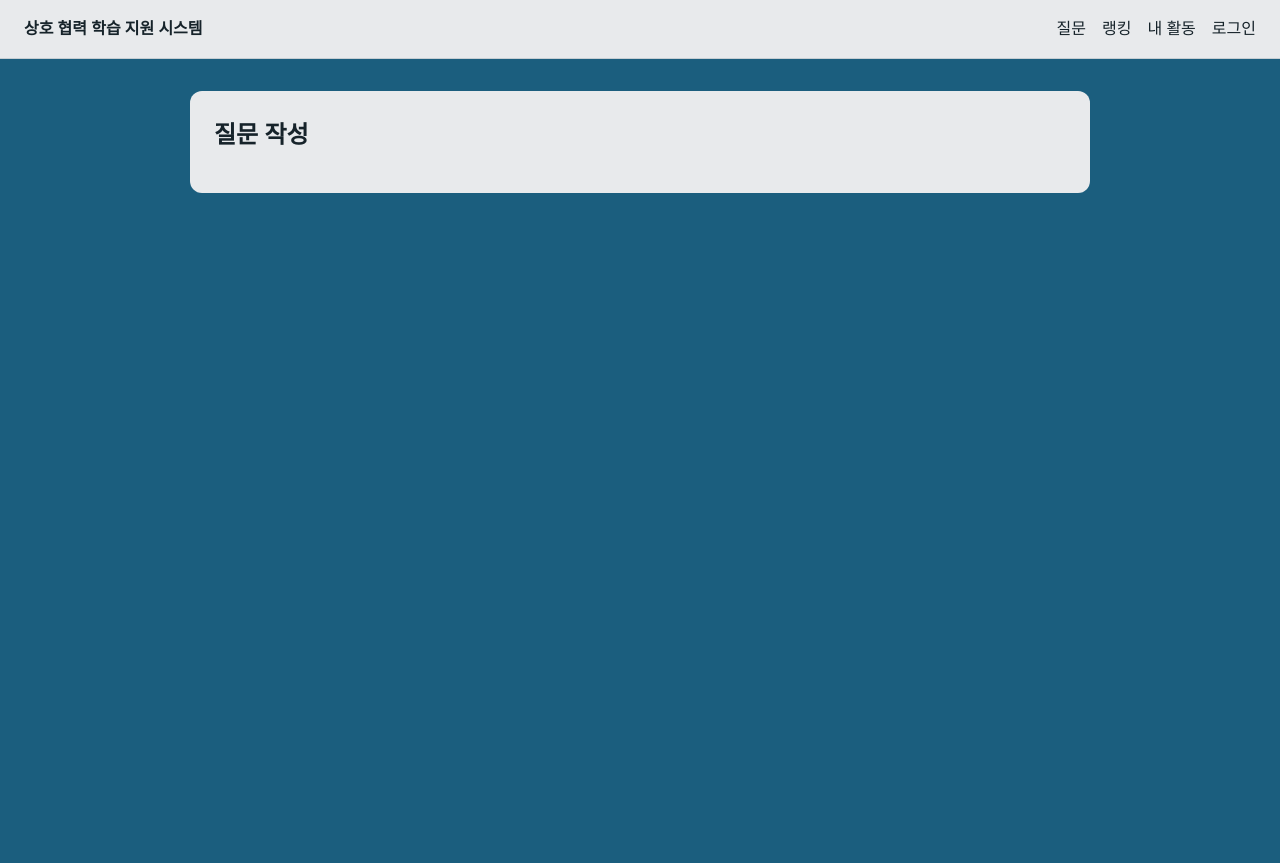
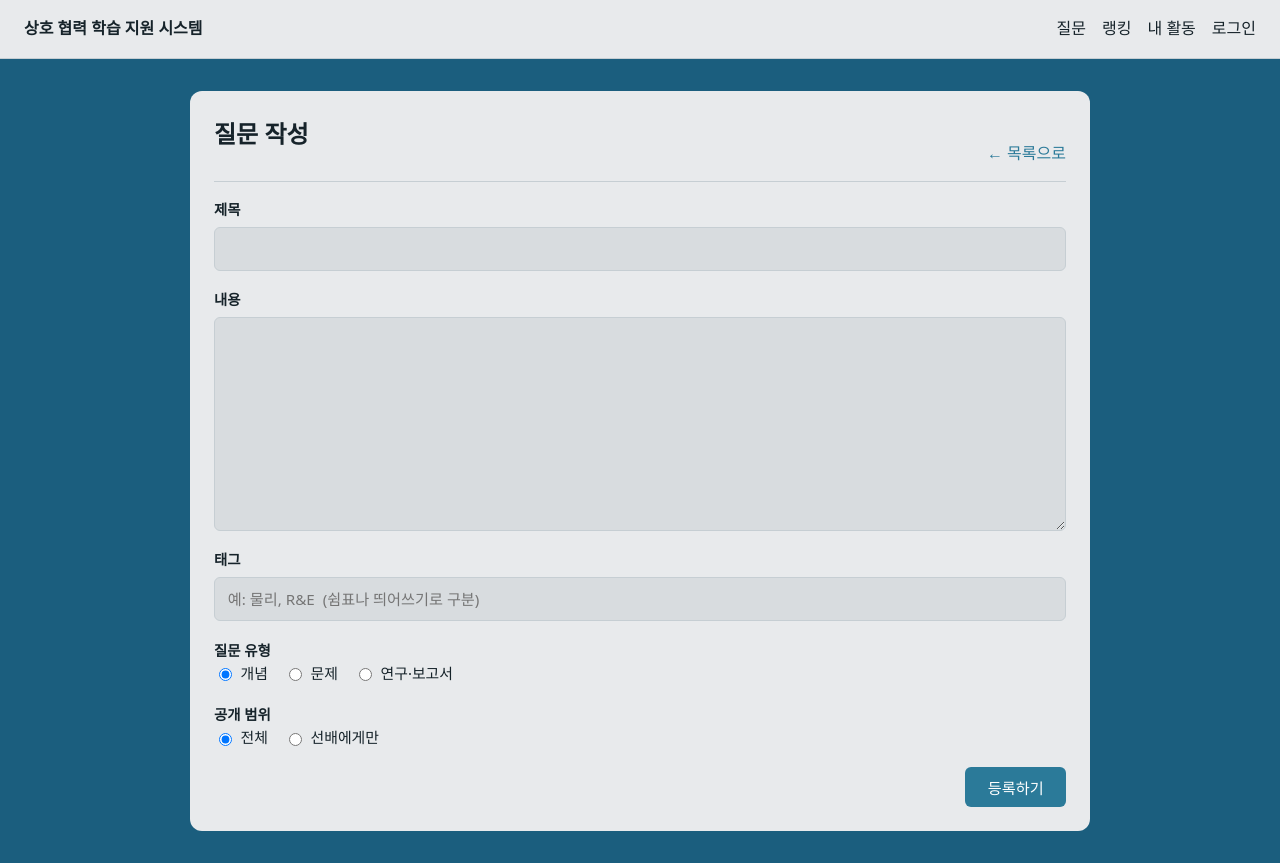
Before and after one commit to wnsdn10/djshs-qna, a Next.js app: page /questions/new in a window 1280 px wide. Before the commit the page ends 800 px from the top, so only its background shows below. Built offline with nearby package versions, Linux system fonts and the light colour scheme.

Commit message:
feat: Server Action으로 질문 등록 구현

```diff
--- a/app/globals.css
+++ b/app/globals.css
@@ -227,3 +227,96 @@ h1 {
   color: var(--muted);
   font-size: 0.92rem;
 }
+
+/* 선배에게만 공개인 질문 표시 */
+.lock {
+  margin-left: 0.5rem;
+  font-size: 0.75rem;
+  font-weight: 600;
+  color: var(--accent);
+  border: 1px solid var(--accent);
+  border-radius: 4px;
+  padding: 0.05rem 0.35rem;
+  white-space: nowrap;
+}
+
+/* ---- 질문 작성 폼 ---- */
+.form {
+  display: flex;
+  flex-direction: column;
+  gap: 1.1rem;
+}
+
+.field {
+  display: flex;
+  flex-direction: column;
+  gap: 0.35rem;
+  border: 0;
+  padding: 0;
+  margin: 0;
+}
+
+.field > label,
+.field > legend {
+  font-size: 0.9rem;
+  font-weight: 600;
+  padding: 0;
+}
+
+.field input[type="text"],
+.field textarea {
+  width: 100%;
+  padding: 0.55rem 0.8rem;
+  border: 1px solid var(--line);
+  border-radius: 6px;
+  background: var(--item);
+  color: var(--ink);
+  font-size: 0.95rem;
+  font-family: inherit;
+  line-height: 1.6;
+  resize: vertical;
+}
+
+.field input[type="text"]:focus,
+.field textarea:focus {
+  outline: 2px solid var(--accent);
+  outline-offset: 1px;
+}
+
+.radio-row {
+  display: flex;
+  flex-wrap: wrap;
+  gap: 1rem;
+}
+
+.radio-row label {
+  display: flex;
+  align-items: center;
+  gap: 0.35rem;
+  font-size: 0.93rem;
+  cursor: pointer;
+}
+
+.form-actions {
+  display: flex;
+  justify-content: flex-end;
+}
+
+.form-actions .btn {
+  border: 0;
+  cursor: pointer;
+  font-family: inherit;
+  font-size: 0.95rem;
+  padding: 0.55rem 1.4rem;
+}
+
+.form-error {
+  background: #f6e0dc;
+  border-left: 3px solid var(--red);
+  color: var(--red);
+  font-size: 0.92rem;
+  font-weight: 600;
+  padding: 0.6rem 0.9rem;
+  border-radius: 0 6px 6px 0;
+  margin: 0 0 1rem;
+}
--- /dev/null
+++ b/app/questions/new/actions.ts
@@ -0,0 +1,39 @@
+"use server";
+//
+// ↑ 파일 맨 위의 'use server'는 "이 파일의 함수들은 서버에서 실행된다"는 표시다.
+//   3차시의 'use client'와 짝이 되는 개념이라고 보면 된다.
+//
+//   왜 필요한가: 폼은 브라우저에 있는데 저장은 서버에서 해야 한다.
+//   이 표시가 있으면 Next.js가 그 사이의 연결을 대신 만들어 준다.
+//   fetch로 API 주소를 부르는 코드를 직접 쓰지 않아도 되는 이유다.
+
+import { redirect } from "next/navigation";
+import { createQuestion } from "@/lib/data/questions";
+import type { QuestionType, Visibility } from "@/lib/data/questions";
+
+export async function createQuestionAction(formData: FormData) {
+  // formData.get()으로 폼의 각 칸을 이름으로 꺼낸다.
+  // 이름은 page.tsx의 <input name="..."> 와 정확히 같아야 한다.
+  const title = String(formData.get("title") ?? "").trim();
+  const body = String(formData.get("body") ?? "").trim();
+  const tagsRaw = String(formData.get("tags") ?? "");
+  const qType = String(formData.get("qType") ?? "concept") as QuestionType;
+  const visibility = String(formData.get("visibility") ?? "all") as Visibility;
+
+  // ★ 서버에서도 검사한다.
+  //   화면의 required 속성은 브라우저가 해주는 편의일 뿐,
+  //   개발자 도구로 지워버리면 그냥 통과한다. 서버 검사가 진짜 방어선이다.
+  if (!title) redirect("/questions/new?error=title");
+  if (!body) redirect("/questions/new?error=body");
+
+  // "물리, R&E" 또는 "#물리 #R&E" 처럼 적어도 되게 쉼표·공백·# 을 정리한다
+  const tags = tagsRaw
+    .split(/[,\s]+/)
+    .map((t) => t.replace(/^#/, "").trim())
+    .filter(Boolean);
+
+  await createQuestion({ title, body, tags, qType, visibility });
+
+  // 등록이 끝나면 목록으로 보낸다
+  redirect("/questions");
+}
--- a/app/questions/new/page.tsx
+++ b/app/questions/new/page.tsx
@@ -1,5 +1,100 @@
 // app/questions/new/page.tsx  →  주소: /questions/new
+//
+// 서버 컴포넌트다. 'use client'가 없다는 점에 주목할 것.
+// 폼에 useState를 쓰지 않고, <form action={서버함수}> 하나로 처리하기 때문에
+// 클라이언트 컴포넌트로 만들 필요가 없다.
 
-export default function NewQuestionPage() {
-  return <h1>질문 작성</h1>;
+import Link from "next/link";
+import { createQuestionAction } from "./actions";
+
+const ERROR_MESSAGE: Record<string, string> = {
+  title: "제목을 입력하세요.",
+  body: "내용을 입력하세요.",
+};
+
+export default async function NewQuestionPage({
+  searchParams,
+}: {
+  searchParams: Promise<{ error?: string }>;
+}) {
+  // ★ searchParams도 params와 똑같이 Promise다. await가 필요하다. (Next.js 16)
+  //   주소 뒤의 ?error=title 부분을 읽는 것.
+  const { error } = await searchParams;
+
+  return (
+    <>
+      <div className="page-head">
+        <h1>질문 작성</h1>
+        <Link href="/questions" className="btn-plain">
+          ← 목록으로
+        </Link>
+      </div>
+
+      {error && (
+        <p className="form-error">{ERROR_MESSAGE[error] ?? "입력을 확인하세요."}</p>
+      )}
+
+      {/* action에 서버 함수를 그대로 연결한다.
+          onSubmit + fetch로 API를 부르는 옛날 방식이 필요 없다. */}
+      <form action={createQuestionAction} className="form">
+        <div className="field">
+          <label htmlFor="title">제목</label>
+          <input id="title" name="title" type="text" required />
+        </div>
+
+        <div className="field">
+          <label htmlFor="body">내용</label>
+          <textarea id="body" name="body" rows={8} required />
+        </div>
+
+        <div className="field">
+          <label htmlFor="tags">태그</label>
+          <input
+            id="tags"
+            name="tags"
+            type="text"
+            placeholder="예: 물리, R&E  (쉼표나 띄어쓰기로 구분)"
+          />
+        </div>
+
+        <fieldset className="field">
+          <legend>질문 유형</legend>
+          <div className="radio-row">
+            <label>
+              <input type="radio" name="qType" value="concept" defaultChecked />
+              개념
+            </label>
+            <label>
+              <input type="radio" name="qType" value="problem" />
+              문제
+            </label>
+            <label>
+              <input type="radio" name="qType" value="research" />
+              연구·보고서
+            </label>
+          </div>
+        </fieldset>
+
+        <fieldset className="field">
+          <legend>공개 범위</legend>
+          <div className="radio-row">
+            <label>
+              <input type="radio" name="visibility" value="all" defaultChecked />
+              전체
+            </label>
+            <label>
+              <input type="radio" name="visibility" value="seniors" />
+              선배에게만
+            </label>
+          </div>
+        </fieldset>
+
+        <div className="form-actions">
+          <button type="submit" className="btn">
+            등록하기
+          </button>
+        </div>
+      </form>
+    </>
+  );
 }
--- a/lib/data/questions.ts
+++ b/lib/data/questions.ts
@@ -16,17 +16,30 @@ export type QuestionStatus = "unanswered" | "answered" | "resolved";
 /** 질문 유형 — 계획서의 개념 / 문제 / 연구·보고서 */
 export type QuestionType = "concept" | "problem" | "research";
 
+/** 공개 범위 — 전체 / 선배에게만 (실제로 걸러내는 건 8차시 RLS에서) */
+export type Visibility = "all" | "seniors";
+
 export type Question = {
   id: string;
   title: string;
   body: string;
   tags: string[];
   qType: QuestionType;
+  visibility: Visibility;
   status: QuestionStatus;
   /** 화면에는 "43기"처럼 기수만 보인다. 이름은 익명 */
   authorCohort: number;
   answerCount: number;
   createdAt: string;
+};
+
+/** 질문을 새로 만들 때 받는 값. 나머지 필드는 서버가 정한다. */
+export type NewQuestionInput = {
+  title: string;
+  body: string;
+  tags: string[];
+  qType: QuestionType;
+  visibility: Visibility;
 };
 
 const MOCK: Question[] = [
@@ -36,6 +49,7 @@ const MOCK: Question[] = [
     body: "5회 반복측정했는데 오차가 너무 커요. 오차 분석을 한다고 해도 그대로 써도 될까요?",
     tags: ["물리", "R&E"],
     qType: "research",
+    visibility: "all",
     status: "unanswered",
     authorCohort: 42,
     answerCount: 0,
@@ -47,6 +61,7 @@ const MOCK: Question[] = [
     body: "치환적분으로 풀려고 했는데 중간에 막혔습니다. 어디서부터 잘못됐는지 모르겠어요.",
     tags: ["수학", "미적분"],
     qType: "problem",
+    visibility: "all",
     status: "unanswered",
     authorCohort: 43,
     answerCount: 0,
@@ -58,6 +73,7 @@ const MOCK: Question[] = [
     body: "s, p 오비탈 모양이 왜 그렇게 생겼는지 이해가 안 갑니다. 그냥 외워야 하나요?",
     tags: ["화학", "오비탈"],
     qType: "concept",
+    visibility: "all",
     status: "answered",
     authorCohort: 43,
     answerCount: 3,
@@ -69,8 +85,9 @@ const MOCK: Question[] = [
     body: "R&E 보고서 쓰는데 참고문헌을 어떤 형식으로 적어야 하는지 정해진 게 있나요?",
     tags: ["기타", "R&E"],
     qType: "research",
+    visibility: "seniors",
     status: "resolved",
-    authorCohort: 42,
+    authorCohort: 43,
     answerCount: 2,
     createdAt: "2026-08-28",
   },
@@ -80,6 +97,7 @@ const MOCK: Question[] = [
     body: "밴드가 아예 안 보입니다. 프라이머 문제일까요 아니면 온도 조건일까요?",
     tags: ["생명", "R&E"],
     qType: "research",
+    visibility: "all",
     status: "unanswered",
     authorCohort: 43,
     answerCount: 0,
@@ -91,6 +109,7 @@ const MOCK: Question[] = [
     body: "점화식은 세웠는데 거기서 O표기로 넘어가는 과정이 헷갈립니다.",
     tags: ["정보", "알고리즘"],
     qType: "concept",
+    visibility: "all",
     status: "answered",
     authorCohort: 42,
     answerCount: 1,
@@ -107,3 +126,30 @@ export async function getQuestions(): Promise<Question[]> {
 export async function getQuestion(id: string): Promise<Question | null> {
   return MOCK.find((q) => q.id === id) ?? null;
 }
+
+/**
+ * 질문을 새로 등록한다.
+ *
+ * ★ 지금은 서버 프로그램의 메모리(위 MOCK 배열)에 넣을 뿐이다.
+ *   어느 파일에도 저장하지 않으므로 서버를 껐다 켜면 사라진다.
+ *   5차시에 이 함수 안이 Supabase insert로 바뀌면 진짜로 남는다.
+ */
+export async function createQuestion(input: NewQuestionInput): Promise<Question> {
+  const question: Question = {
+    id: String(Date.now()),
+    title: input.title,
+    body: input.body,
+    tags: input.tags,
+    qType: input.qType,
+    visibility: input.visibility,
+    // 아래 값들은 사용자가 정하는 게 아니라 서버가 정한다
+    status: "unanswered",
+    answerCount: 0,
+    // 작성자는 6차시에 로그인을 붙이면 실제 사용자로 바뀐다. 지금은 고정값.
+    authorCohort: 42,
+    createdAt: new Date().toISOString().slice(0, 10),
+  };
+
+  MOCK.unshift(question);
+  return question;
+}
```
Also changed, not shown: app/questions/[id]/page.tsx (+11 -1 lines), app/questions/_components/QuestionCard.tsx (+7 -1 lines), 1 other file (tests, documents, lock files or other folders).
